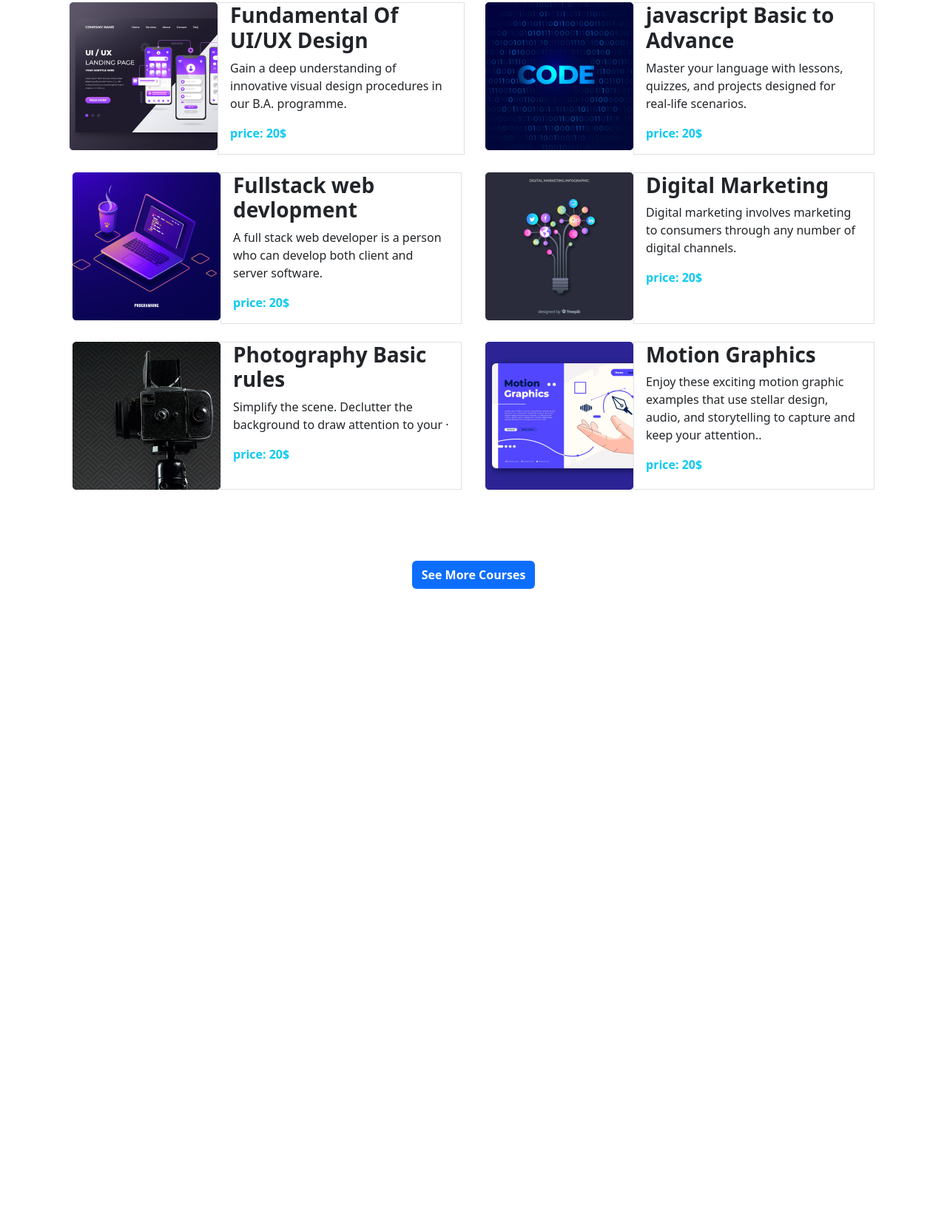
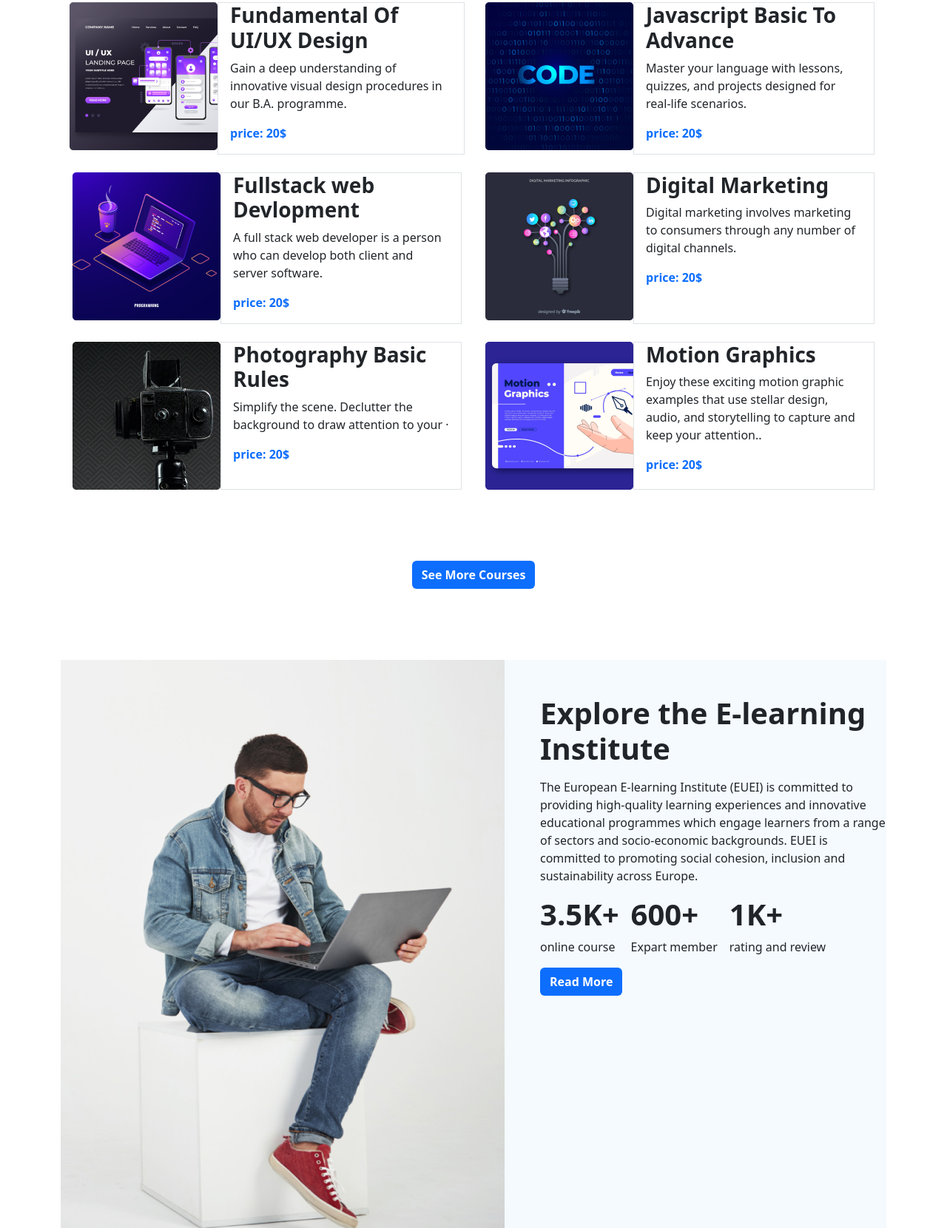
Before and after one commit to barifahim007/Assignment-3, a plain HTML site: page index.html in a window 1280 px wide. Shown: the part 939-2599 px from the top of the page at 74% size. Before the commit the page ends 1831 px from the top, so only its background shows below. Drawn offline with nearby package versions, Linux system fonts and the light colour scheme.

Commit message:
bonus par

```diff
--- a/css-style/style.css
+++ b/css-style/style.css
@@ -1,3 +1,7 @@
 .slider-img {
     opacity: 0.5;
 }
+
+.bonus-color {
+    background: #F4FAFD;
+}
--- a/index.html
+++ b/index.html
@@ -17,17 +17,19 @@
         <header class="bg-light">
 
             <nav class="navbar navbar-expand-sm bg-lightgray py-3">
-                <div class="col col-lg-2 ms-5 ">
+                <div class="col col-lg-2 ms-4 ">
                     <a href="#" class="navbar-brand">
-                        <img class="w-25" src="images/favicon.png" alt="">
+                        <img class="w-25" src="images/favicon.png" alt="favicon ">
                     </a>
                 </div>
-                <div class="col col-lg-7">
-                    <ul class="navbar-nav ">
+                <div class="col col-lg-8">
+                    <ul class="navbar-nav text-end ">
                         <li class="nav-item "><a class=" active nav-link" href="#"> Home </a></li>
-                        <li class="nav-item"><a class="  active nav-link" href="#shoes"> Shoes </a></li>
-                        <li class="nav-item"><a class="  active nav-link" href="#backpack"> Backpack </a></li>
-                        <li class="nav-item"><a class="  active nav-link" href="#subcribe"> Subscribe </a></li>
+                        <li class="nav-item"><a class="active  nav-link" href="#"> Course </a></li>
+                        <li class="nav-item"><a class="active  nav-link" href="#"> Deals</a></li>
+                        <li class="nav-item"><a class="active  nav-link" href="#"> Success </a></li>
+                        <li class="nav-item"><a class="active  nav-link" href="#"> About </a></li>
+                        <li class="nav-item"><a class="active  nav-link" href="#"> Register </a></li>
                     </ul>
                 </div>
             </nav>
@@ -53,7 +55,7 @@
                         <p>It is a long established fact that a reader will be distracted by the readable content of a
                             page when looking at its
                             layout.</p>
-                        <button class="btn bg-info">get started</button>
+                        <button class="btn bg-primary text-white fw-bold">get started</button>
                     </div>
                 </div>
                 <div class="carousel-item">
@@ -63,7 +65,7 @@
                         <p>It is a long established fact that a reader will be distracted by the readable content of a
                             page when looking at its
                             layout.</p>
-                        <button class="btn bg-info">get started</button>
+                        <button class="btn bg-primary fw-bold text-white">get started</button>
                     </div>
                 </div>
                 <div class="carousel-item">
@@ -73,7 +75,7 @@
                         <p>It is a long established fact that a reader will be distracted by the readable content of a
                             page when looking at its
                             layout.</p>
-                        <button class="btn bg-info">get started</button>
+                        <button class="btn bg-primary text-white fw-bold">get started</button>
                     </div>
                 </div>
             </div>
@@ -88,14 +90,15 @@
                 <span class="visually-hidden">Next</span>
             </button>
         </div>
-        <!-- section 3 -->
+        <!-- Dicover our populer course-->
+
         <div class="text-center w-auto my-5 ">
             <h1 class="fw-bold">Discover Our Popular Courses.</h1>
             <p>It is a long established fact that a reader will be distracted by the readable <br> content of a page
                 when
                 looking at its layout</p>
         </div>
-        <!-- products -->
+
         <div class="container my-5 ">
             <div class="row">
                 <div class=" d-flex col col-lg-6   pl-4 mt-4">
@@ -105,7 +108,7 @@
                     <div class="border border-1  px-3">
                         <h3 class="fw-bold">Fundamental Of UI/UX Design</h3>
                         <p>Gain a deep understanding of innovative visual design procedures in our B.A. programme.</p>
-                        <p class="text-info fw-bold"> price: 20$</p>
+                        <p class="text-primary fw-bold"> price: 20$</p>
                     </div>
 
                 </div>
@@ -114,10 +117,10 @@
                         <img src="images/course/course-2.png" alt="">
                     </div>
                     <div class="border border-1  px-3">
-                        <h3 class="fw-bold">javascript Basic to Advance </h3>
+                        <h3 class="fw-bold">Javascript Basic To Advance </h3>
                         <p>Master your language with lessons, quizzes, and projects designed for real-life scenarios.
                         </p>
-                        <p class="text-info fw-bold"> price: 20$</p>
+                        <p class="text-primary fw-bold"> price: 20$</p>
                     </div>
 
                 </div>
@@ -126,9 +129,9 @@
                         <img src="images/course/course-3.png" alt="">
                     </div>
                     <div class="border border-1  px-3">
-                        <h3 class="fw-bold">Fullstack web devlopment</h3>
+                        <h3 class="fw-bold">Fullstack web Devlopment</h3>
                         <p>A full stack web developer is a person who can develop both client and server software.</p>
-                        <p class="text-info fw-bold"> price: 20$</p>
+                        <p class="text-primary fw-bold"> price: 20$</p>
                     </div>
 
                 </div>
@@ -139,7 +142,7 @@
                     <div class="border border-1  px-3">
                         <h3 class="fw-bold">Digital Marketing</h3>
                         <p>Digital marketing involves marketing to consumers through any number of digital channels.</p>
-                        <p class="text-info fw-bold"> price: 20$</p>
+                        <p class="text-primary fw-bold"> price: 20$</p>
                     </div>
 
                 </div>
@@ -148,10 +151,10 @@
                         <img src="images/course/course-5.png" alt="">
                     </div>
                     <div class="border border-1  px-3">
-                        <h3 class="fw-bold"> Photography Basic rules</h3>
+                        <h3 class="fw-bold"> Photography Basic Rules</h3>
                         <p> Simplify the scene. Declutter the background to draw
                             attention to your ·</p>
-                        <p class="text-info fw-bold"> price: 20$</p>
+                        <p class="text-primary fw-bold"> price: 20$</p>
                     </div>
 
                 </div>
@@ -164,13 +167,43 @@
                         <p>Enjoy these exciting motion graphic examples that use stellar design, audio, and storytelling
                             to capture and keep your
                             attention..</p>
-                        <p class="text-info fw-bold"> price: 20$</p>
+                        <p class="text-primary fw-bold"> price: 20$</p>
                     </div>
 
                 </div>
                 <div class=" d-flex justify-content-center align-item-center my-5 pt-5">
                     <button class=" btn bg-primary fw-bold text-white"> See More Courses</button>
                 </div>
+            </div>
+        </div>
+        <!-- bonus section -->
+        <div class="d-flex my-5 mx-auto">
+            <div class="img-fluid ">
+                <img src="images/working.png" alt="working ">
+            </div>
+            <div class="ps-5 pt-5  bonus-color">
+                <h1 class="fw-bold pb-2">Explore the E-learning Institute </h1>
+                <p>The European E-learning Institute (EUEI) is committed to providing high-quality learning experiences
+                    and innovative
+                    educational programmes which engage learners from a range of sectors and socio-economic backgrounds.
+                    EUEI is committed
+                    to promoting social cohesion, inclusion and sustainability across Europe.</p>
+                <div class="d-flex">
+                    <div class="pe-3">
+                        <h1 class=" fw-bold">3.5K+</h1>
+                        <p>online course</p>
+                    </div>
+                    <div class="pe-3">
+                        <h1 class=" fw-bold">600+</h1>
+                        <p> Expart member </p>
+                    </div>
+                    <div class="pe-3">
+                        <h1 class=" fw-bold">1K+</h1>
+                        <p>rating and review </p>
+                    </div>
+
+                </div>
+                <button class=" btn bg-primary fw-bold text-white"> Read More </button>
             </div>
         </div>
     </div>
```
